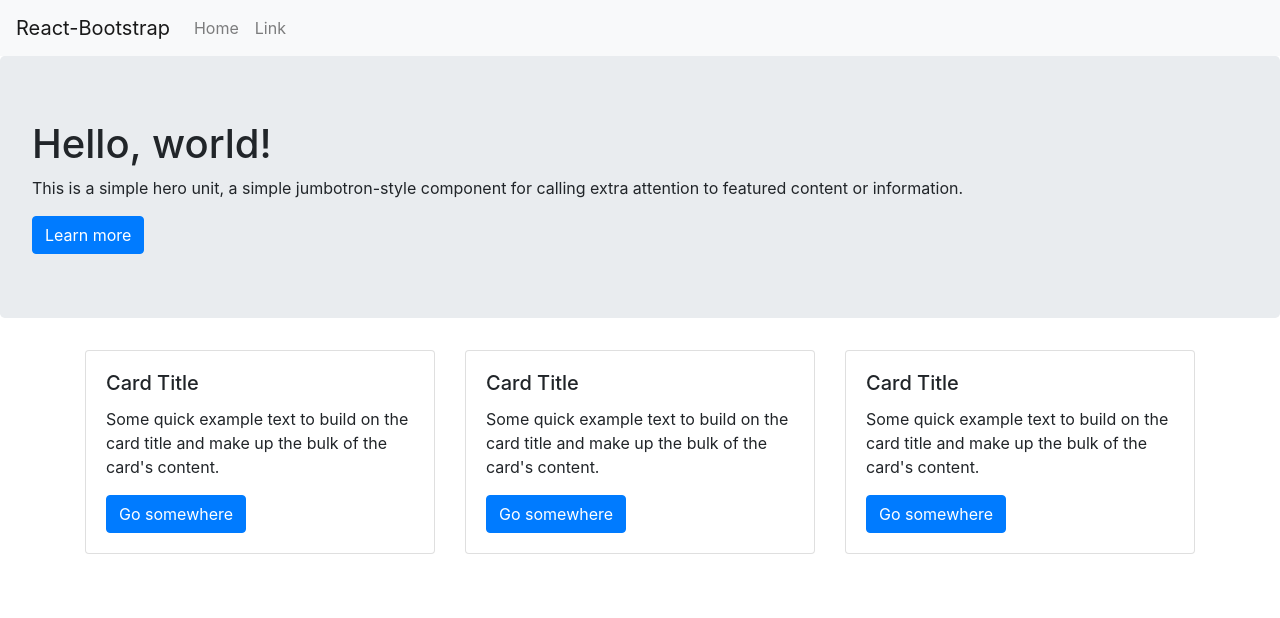
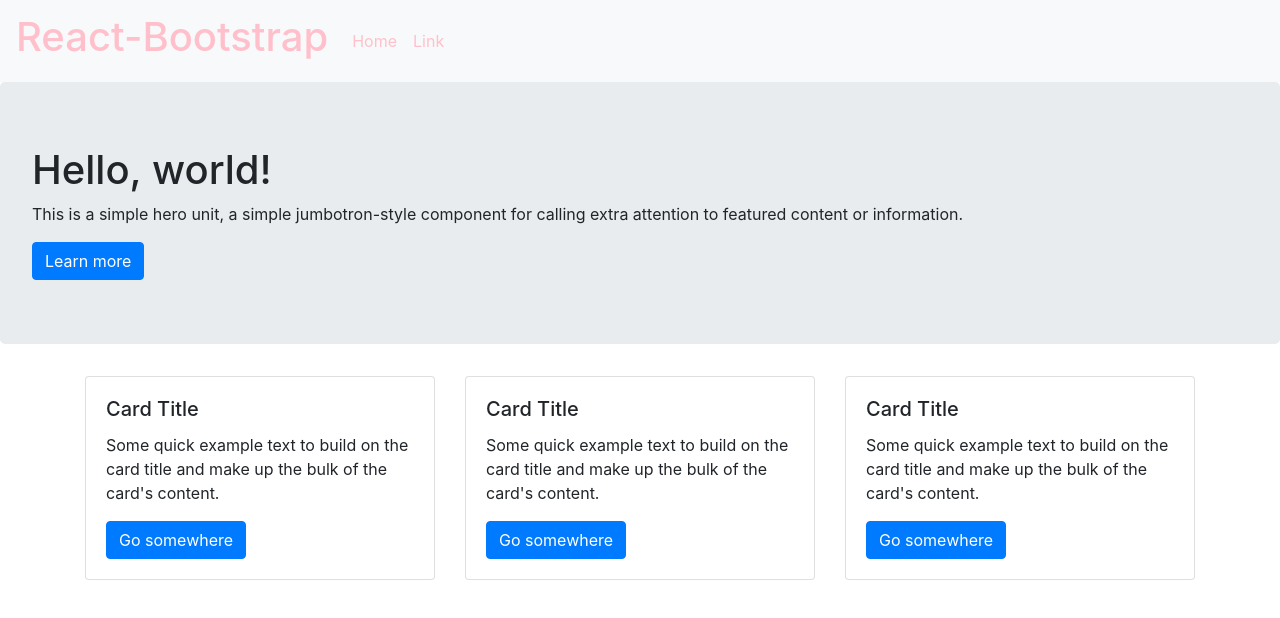
Before and after one commit to rgegajo/s01-portfolio, a React (Create React App) app: page / in a window 1280 px wide. Shown: the top 618 px of the page. Built offline with nearby package versions, Linux system fonts and the light colour scheme.

Commit message:
Added style to navbar

```diff
--- a/src/components/Navbar.js
+++ b/src/components/Navbar.js
@@ -3,13 +3,17 @@ import React from 'react'
 import Navbar from 'react-bootstrap/Navbar'
 import Nav from 'react-bootstrap/Nav'
 
+
+
 export default function AppNavbar() {
     return (
         <Navbar bg="light" expand="lg">
-        <Navbar.Brand href="#home">React-Bootstrap</Navbar.Brand>
+        <Navbar.Brand href="#home">
+            <h1 style={{color: "pink"}}>React-Bootstrap</h1>
+        </Navbar.Brand>
             <Nav className="mr-auto">
-                <Nav.Link href="#home">Home</Nav.Link>
-                <Nav.Link href="#link">Link</Nav.Link>
+                <Nav.Link href="#home" style={{color: "pink"}}>Home</Nav.Link>
+                <Nav.Link href="#link" style={{color: "pink"}} >Link</Nav.Link>
             </Nav>
         </Navbar>
     )
```
